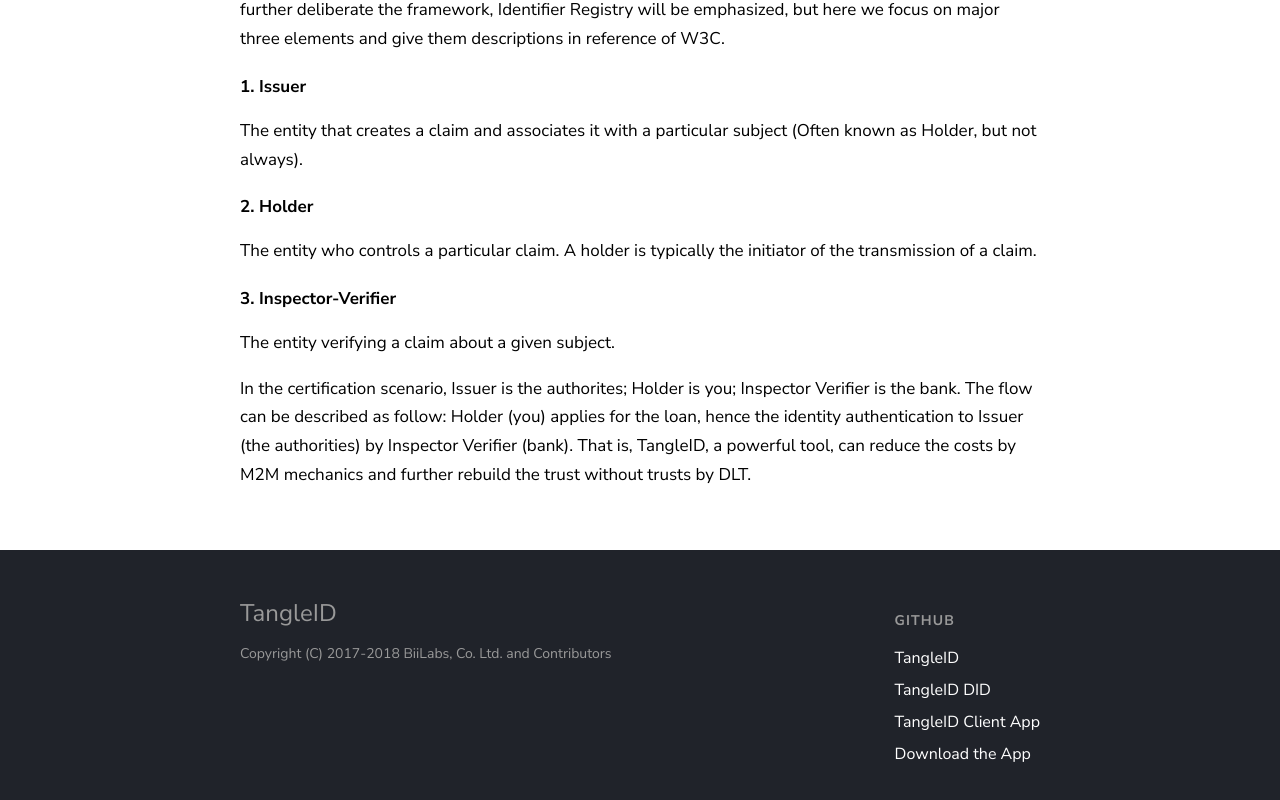
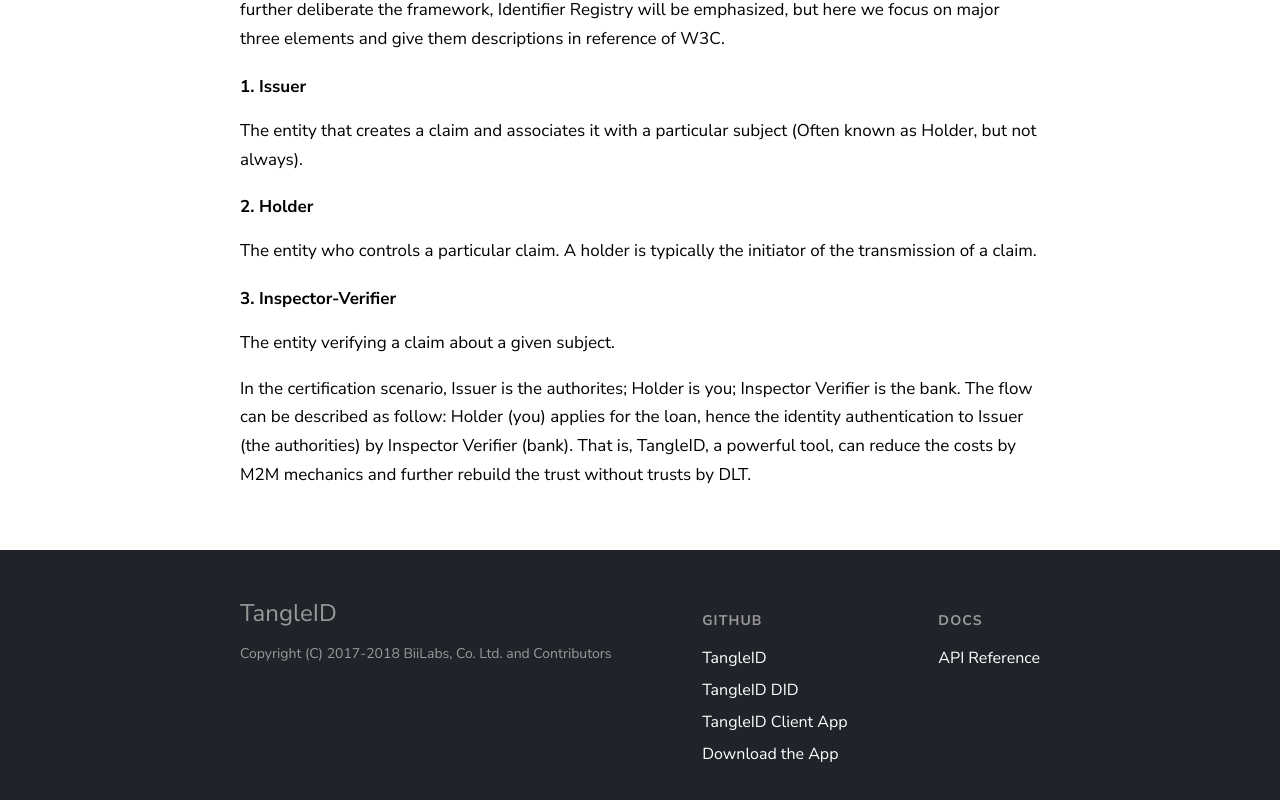
Before and after one commit to TangleID/TangleID.github.io, a React (Create React App) app: page /#/scenario in a window 1280 px wide. Shown: the part 643-1443 px from the top of the page. Built offline with nearby package versions, Linux system fonts and the light colour scheme.

Commit message:
Append API reference link

```diff
--- a/src/components/Footer.js
+++ b/src/components/Footer.js
@@ -41,6 +41,16 @@
                 Download the App
               </a>
             </div>
+            <div className="footer-nav">
+              <div className="title">Docs</div>
+              <a
+                href="https://tangleid.github.io/docs"
+                target="_blank"
+                rel="noopener noreferrer"
+              >
+                API Reference
+              </a>
+            </div>
           </div>
         </div>
       </footer>
```
